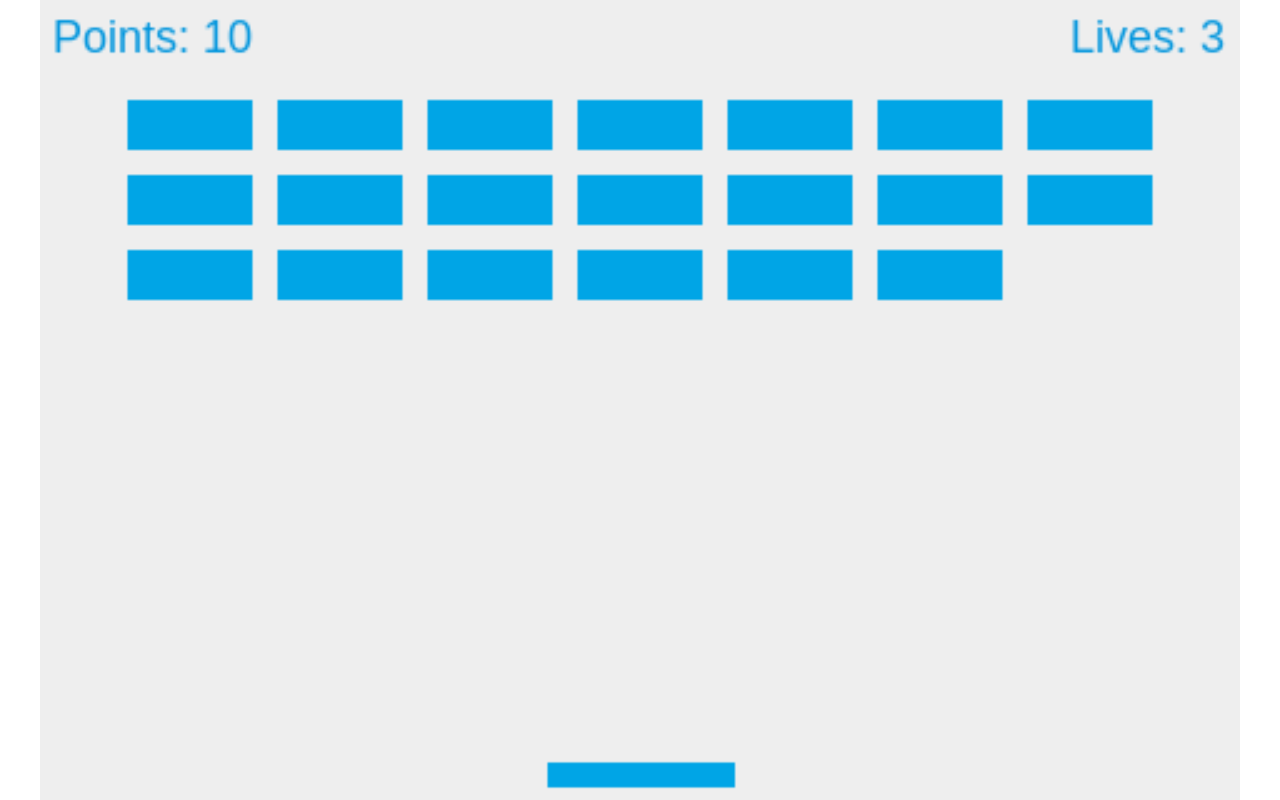
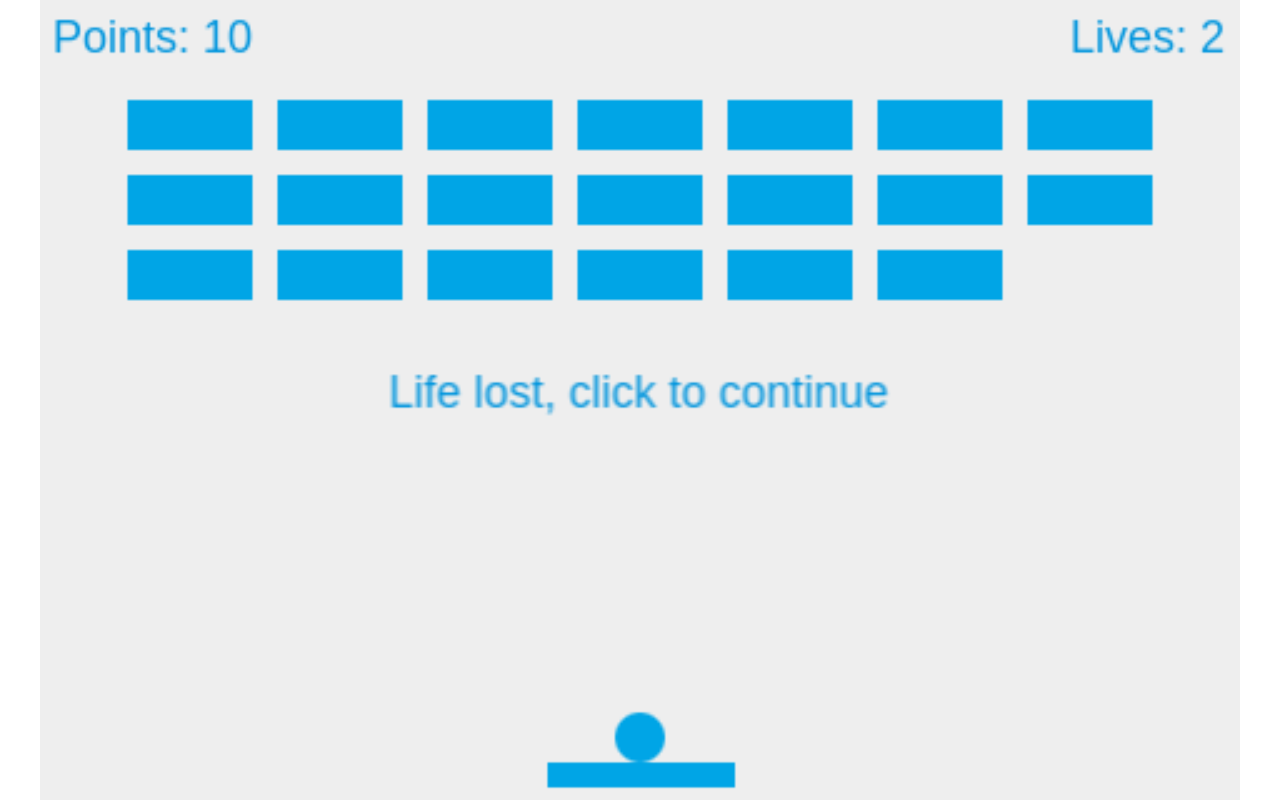
Before and after one commit to togana/sample-block-breaking-phaser, a plain HTML site: page public/index.html in a window 1280 px wide. Drawn offline with Linux system fonts and the light colour scheme.

Commit message:
The lives handling code

```diff
--- a/public/index.html
+++ b/public/index.html
@@ -74,6 +74,23 @@
         location.reload();
       }
     }
+    function ballLeaveScreen() {
+      lives--;
+      if (lives) {
+        livesText.setText('Lives: ' + lives);
+        lifeLostText.visible = true;
+        ball.reset(game.world.width * 0.5, game.world.height - 25);
+        paddle.reset(game.world.width * 0.5, game.world.height - 5);
+        game.input.onDown.addOnce(function () {
+          lifeLostText.visible = false;
+          ball.body.velocity.set(150, -150);
+        }, this);
+      }
+      else {
+        alert('You lost, game over!');
+        location.reload();
+      }
+    }
     function preload() {
       game.scale.scaleMode = Phaser.ScaleManager.SHOW_ALL;
       game.scale.pageAlignHorizontally = true;
@@ -93,10 +110,7 @@
       ball.body.collideWorldBounds = true;
       ball.body.bounce.set(1);
       ball.checkWorldBounds = true;
-      ball.events.onOutOfBounds.add(function () {
-        alert('Game over!');
-        location.reload();
-      }, this);
+      ball.events.onOutOfBounds.add(ballLeaveScreen, this);
 
       paddle = game.add.sprite(game.world.width * 0.5, game.world.height - 5, 'paddle');
       paddle.anchor.set(0.5, 1);
```
